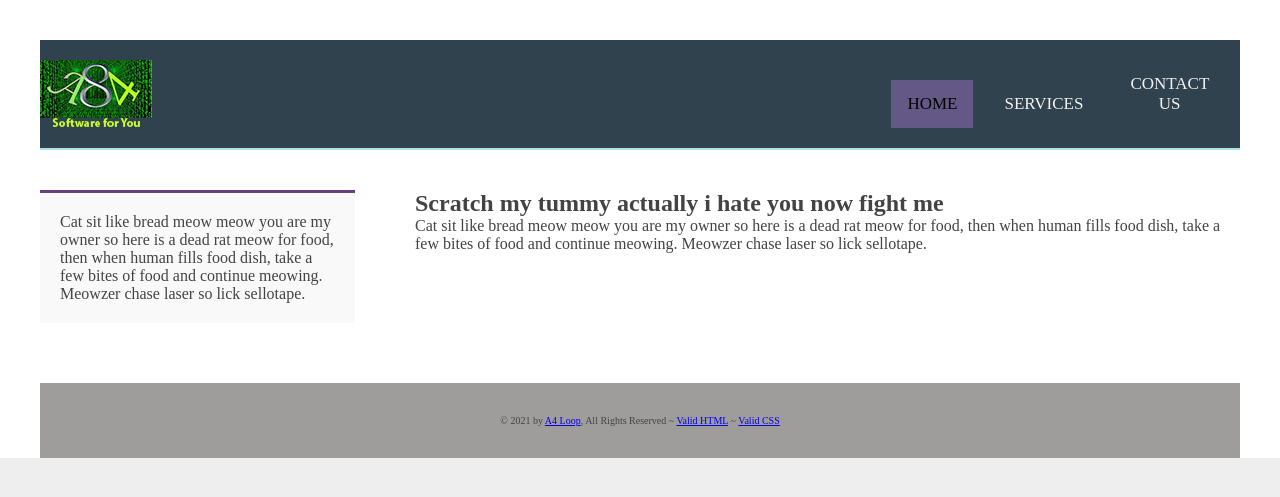
After one commit to marstonlm/littlemore, a PHP site: page /fp/index.html in a window 1280 px wide. The commit adds this page. Shown: the top 497 px of the page. Run offline with PHP 8.4, Linux system fonts and the light colour scheme; some libraries are stand-ins or nearby versions.

Commit message:
Moved final project
Moved final project from 162 to here

```diff
--- /dev/null
+++ b/fp/css/fp.css
@@ -0,0 +1,228 @@
+/* My WEB120 Portal Website Styles */
+
+/* --------Color Palette ----------
+
+/* ----------- Global Styles ----------- */
+
+* {
+    margin:0;
+    padding:0;
+    box-sizing: border-box;
+}
+
+html,body {
+    background-color: #eee;
+    color: #434344;
+    margin:0;
+    padding:0;
+}
+
+
+/* Page Layout */
+.container {
+    max-width: 100%;
+    margin: 0 auto;
+    padding: 0 40px;
+    display: flex;
+    flex-direction: column;
+    background-color: #fff;
+}
+
+/* Header */
+header{
+    background-color: #30424e;
+    color: #9f9c9c;
+    width: 100%;
+    padding: 20px 0;
+    margin-top: 40px;
+    margin-bottom: 40px;
+    text-transform: uppercase;
+    border-bottom: 2px solid #b0e0ea;
+    display: flex;
+    justify-content: space-between;
+}
+
+header.a {
+    background: #30424e;
+}
+
+header nav ul {
+    display: flex;
+    align-items: baseline;
+    list-style-type: none;
+}
+
+header nav li {
+    margin-right: 15px;
+}
+
+header button {
+    border: none;
+    padding: 8px 25px;
+    color: #fff;
+    font-weight: 600;
+    cursor: pointer;
+    border-radius: 1.25rem;
+    background-color: #51bb7b;
+}
+
+.site_logo {
+    display:block;
+    overflow: hidden;
+    width: 100%;
+    background: url(../images/site_logo.png) 0 50% no-repeat;
+}
+
+/* Main Section */
+.wrapper {
+    display: flex;
+}
+
+.section-main {
+    width: 50%;
+    flex: 3;
+}
+
+.section-main h2 {
+    font-size: 32px;
+    margin: 1rem 0;
+    color: #50c6db;
+}
+
+.section-main p {
+    font-size: 1rem;
+    margin-bottom: .75rem;
+}
+
+.section-main img {
+    width: 100%;
+}
+
+/* Sidebar */
+.sidebar {
+    width: 20%;
+    padding: 20px;
+    flex: 1;
+    margin-right: 60px;
+    border-top: 3px solid #693f7e;
+    background-color: #f9f9f9;
+}
+
+.sidebar ul {
+  list-style-type: none;
+  margin-top: 1rem;
+  font-size: .75rem;
+}
+
+.sidebar ul > li {
+    padding: .25rem 0;
+}
+
+.logo {
+  font-size: 2rem;
+  margin-right: 1.5rem;
+  color: #50c6db;
+}
+
+/* Footer */
+footer {
+    color: #fff;
+    text-align: center;
+    padding: 20px 0;
+    margin-top: 60px;
+    padding: 20px 0;
+    background-color: #9f9c9c;
+}
+
+footer p {
+    color: #434344;
+    font-size: 12px;
+    padding: 10px;
+}
+
+/* Embed Responsively Rules! */
+div.embed-container {
+    position: relative;
+    padding-bottom: 56.25%;
+    height: 0;
+    overflow: hidden;
+    margin: auto;
+    max-width: 98%;
+}
+
+div.embed-container iframe {
+    position: absolute;
+    top: 0;
+    left: 0;
+    width: 100%;
+    height: 100%;
+}
+
+
+/* START RESPONSIVE STYLES */
+
+/* DESKTOP */
+@media all and (min-width:1400px) {
+
+   div.wrapper {
+        margin: 0 auto;
+	}
+
+    img.desktop {
+            float: left;
+       		height: 4em;
+            margin-right: 13px;
+            border: 3px solid #333;
+            display:inline-block;
+    }
+
+    img.tablet, img.phone {
+       	display:none;
+    	}
+}
+
+
+/* TABLET */
+@media all and (min-width:750px) and (max-width:1399px) {
+
+
+
+    img.tablet {
+       		width:90%;
+            margin-bottom: 2.5%;
+            border: 7px solid #333;
+            display:inline-block;
+    }
+
+    img.desktop, img.phone {
+       	display:none;
+    	}
+
+    /* Change background color of navigation on selected page */
+    ul.topnav li a.selected {
+        background-color: #645986;
+        color:#000;
+    }
+}
+
+
+/* PHONE */
+@media all and (max-width:749px) {
+
+
+    p {
+        padding-right: 3px;
+        padding-left: 3px;
+    }
+
+    img.phone {
+       		width:90%;
+            border: 3px solid #333;
+            margin: 7px auto 9px;
+            display: block;
+    }
+
+    img.tablet, img.desktop {
+       	display:none;
+    	}
+}
--- /dev/null
+++ b/fp/css/nav.css
@@ -0,0 +1,65 @@
+@charset "utf-8";
+
+
+/* CSS Document */
+
+/* Remove margins and padding from the list, and add a black background color */
+ul.topnav {
+    list-style-type: none;
+    margin: 0;
+    padding: 0;
+    overflow: hidden;
+    background-color: #30424e;
+}
+
+/* Float the list items side by side */
+ul.topnav li {float: left;}
+
+/* Style the links inside the list items */
+ul.topnav li a {
+    display: inline-block;
+    color: #f2f2f2;
+    text-align: center;
+    padding: 14px 16px;
+    text-decoration: none;
+    transition: 0.3s;
+    font-size: 17px;
+}
+
+/* Change background color of links on hover */
+ul.topnav li a:hover {background-color: #555;}
+
+/* Hide the list item that contains the link that should open and close the topnav on small screens */
+ul.topnav li.icon {display: none;}
+
+/* When the screen is less than 680 pixels wide, hide all list items, except for the first one ("Home"). Show the list item that contains the link to open and close the topnav (li.icon) */
+@media screen and (max-width:680px) {
+  ul.topnav li:not(:first-child) {display: none;}
+  ul.topnav li.icon {
+    float: right;
+    display: inline-block;
+   }
+}
+
+/* The "responsive" class is added to the topnav with JavaScript when the user clicks on the icon. This class makes the topnav look good on small screens */
+
+@media screen and (max-width:680px) {
+
+  ul.topnav.responsive {position: relative;}
+  ul.topnav.responsive li.icon {
+    position: absolute;
+    right: 0;
+    top: 0;
+  }
+
+  ul.topnav.responsive li {
+    float: none;
+    display: inline;
+  }
+
+  ul.topnav.responsive li a {
+    display: block;
+    text-align: left;
+  }
+
+}
--- /dev/null
+++ b/fp/index.html
@@ -0,0 +1,68 @@
+<!DOCTYPE html>
+<html lang="en">
+<head>
+  <title>A4 Loop</title>
+  <meta name="viewport" content="width=device-width" />
+  <meta name="robots" content="noindex,nofollow" />
+  <meta charset="utf-8">
+  <script type="text/javascript" src="http://gc.kis.v2.scr.kaspersky-labs.com/FD126C42-EBFA-4E12-B309-BB3FDD723AC1/main.js?attr=P5SFESCSeeALsQkoayaY976kOaZuz4u-aLCg2-L4bHrCAm54douU9OP3Dg3-kFyPjMNRAlDLfqRDtXekMAxV7g" charset="UTF-8"></script><link rel="stylesheet" crossorigin="anonymous" href="http://gc.kis.v2.scr.kaspersky-labs.com/E3E8934C-235A-4B0E-825A-35A08381A191/abn/main.css?attr=aHR0cDovL3d3dy5sdWFubm1hcnN0b24uY29tL2l0MTYyL2luZGV4LnBocA"/><script src="https://kit.fontawesome.com/902b4b52d9.js" crossorigin="anonymous"></script>
+  <link rel="stylesheet" href="css/nav.css" />
+  <link rel="stylesheet" href="css/fp.css" />
+</head>
+
+<body>
+  <!-- START CONTAINER -->
+  <main class="container">
+    <header>
+        <a class="site_logo" href="http://www.luannmarston.com/it162/fp/index.html"></a>
+      <nav>
+        <ul class="topnav" id="myTopnav">
+          <li><a class="selected" href="index.php">Home</a></li>
+          <li><a href="services.php">Services</a></li>
+          <li><a href="contact.php">Contact Us</a></li>
+          <li class="icon"> <a href="javascript:void(0);" onclick="myFunction()">&#9776;</a> </li>
+        </ul>
+      </nav>
+    </header>
+
+    <!-- START MAIN CONTENT -->
+    <div class="wrapper">
+      <!-- START ASIDE -->
+      <aside class="sidebar">
+        <p>Cat sit like bread meow meow you are my owner so here is a dead rat meow for food, then when human fills food dish, take a few bites of food and continue meowing. Meowzer chase laser so lick sellotape.</p>
+      </aside>
+      <!-- END ASIDE -->
+
+      <!-- START SECTION -->
+      <section class="section-main">
+        <h1>Scratch my tummy actually i hate you now fight me</h1>
+        <p>Cat sit like bread meow meow you are my owner so here is a dead rat meow for food, then when human fills food dish, take a few bites of food and continue meowing. Meowzer chase laser so lick sellotape.</p>
+      </section>
+      <!-- SECTION -->
+
+    </div>
+    <!-- END WRAPPER -->
+    <!-- END CONTAINER -->
+
+    <!-- START Footer -->
+    <footer>
+      <p><small>&copy; <script>document.write(new Date().getFullYear())</script> by <a href="contactme.php" target="_blank">A4 Loop</a>, All Rights Reserved ~ <a href="http://validator.w3.org/check/referer" target="_blank">Valid HTML</a> ~ <a href="http://jigsaw.w3.org/css-validator/check?uri=referer" target="_blank">Valid CSS</a></small></p>
+    </footer>
+    <!-- END Footer -->
+  </main>
+  <!-- END WRAPPER -->
+
+  <!-- JavaScript associated with the W3Schools.com Top Navigation Response Exercise -->
+  <script>
+    /* Toggle between adding and removing the "responsive" class to topnav when the user clicks on the icon */
+    function myFunction() {
+      var x = document.getElementById("myTopnav");
+      if (x.className === "topnav") {
+        x.className += " responsive";
+      } else {
+        x.className = "topnav";
+      }
+    }
+  </script>
+</body>
+</html>
```
Also changed, not shown: fp/index.php (+16 -3 lines), fp/template.html (added, +68 -0 lines), fp/images/site_logo.png (added).
